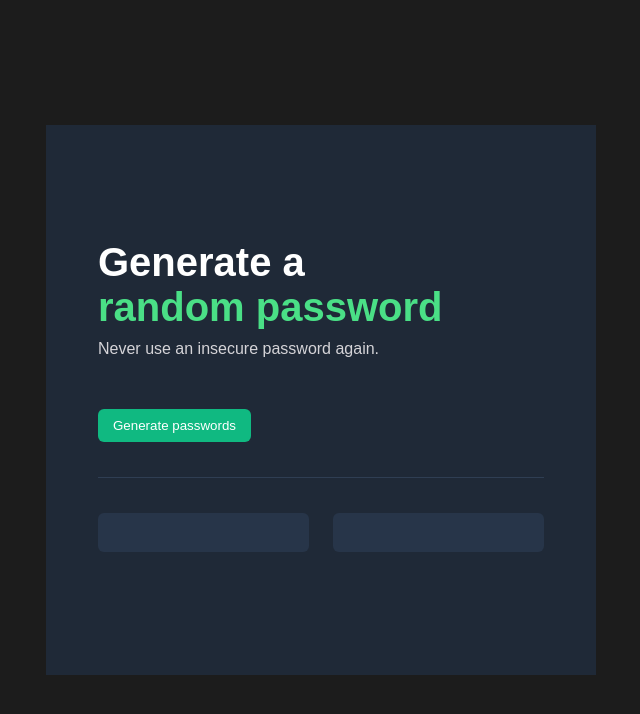
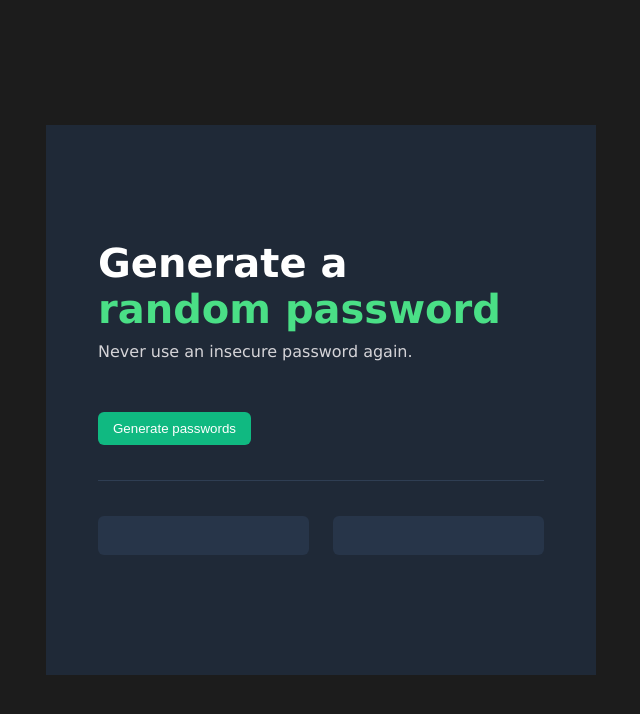
Before and after one commit to A7exandr/password-generator, a website built with Vite: page index.html in a window 1280 px wide. Shown: the whole page, without its empty margins (319-959 px from the left). Built offline with nearby package versions, Linux system fonts and the light colour scheme.

Commit message:
new font

```diff
--- a/index.css
+++ b/index.css
@@ -1,3 +1,8 @@
+font-face {
+    src: url(Karla.ttf);
+    font-family: Karla;
+}
+
 body {
     margin: 0;
     height: 100vh;
@@ -5,7 +10,7 @@ body {
     display: flex;
     justify-content: center;
     align-items: center;
-    font-family: sans-serif;
+    font-family: Karla, Verdana, Geneva, Tahoma, sans-serif;
 }
 
 #password-generator {
```
Also changed, not shown: Karla.ttf (added).
